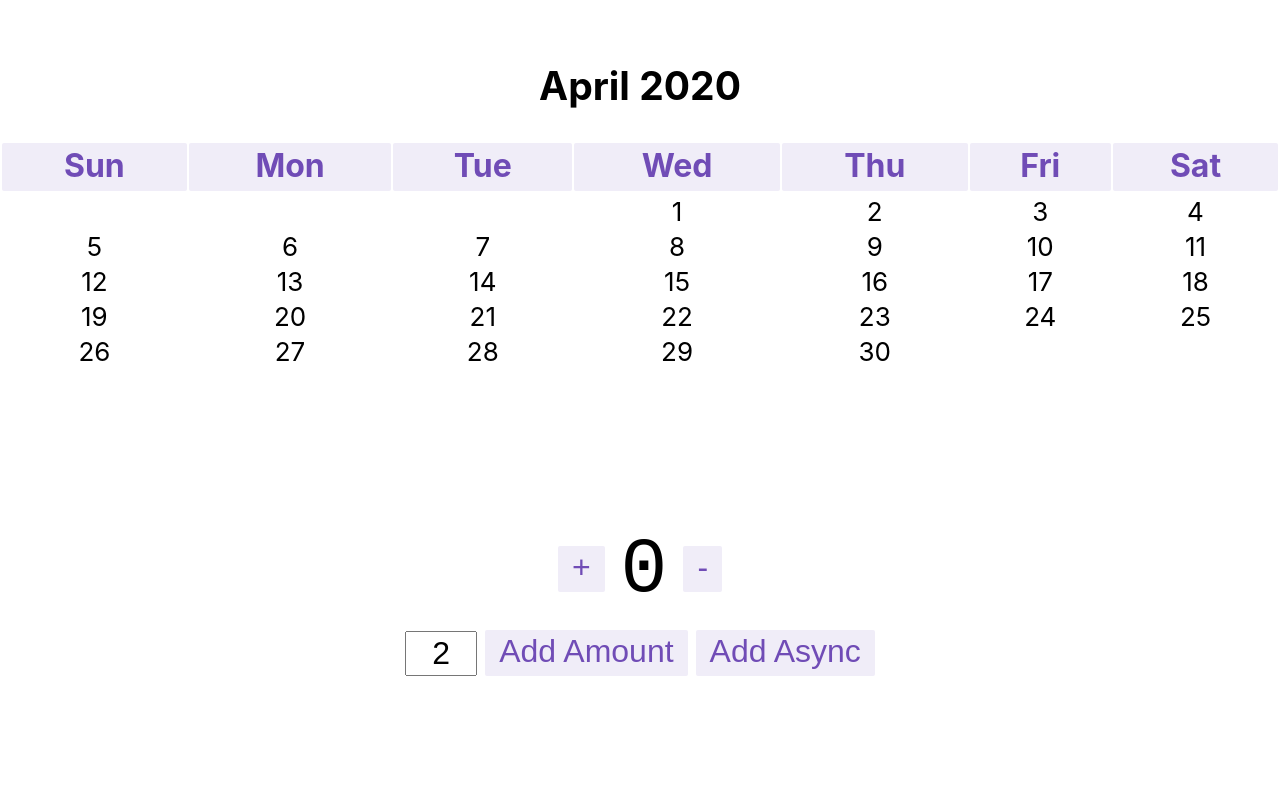
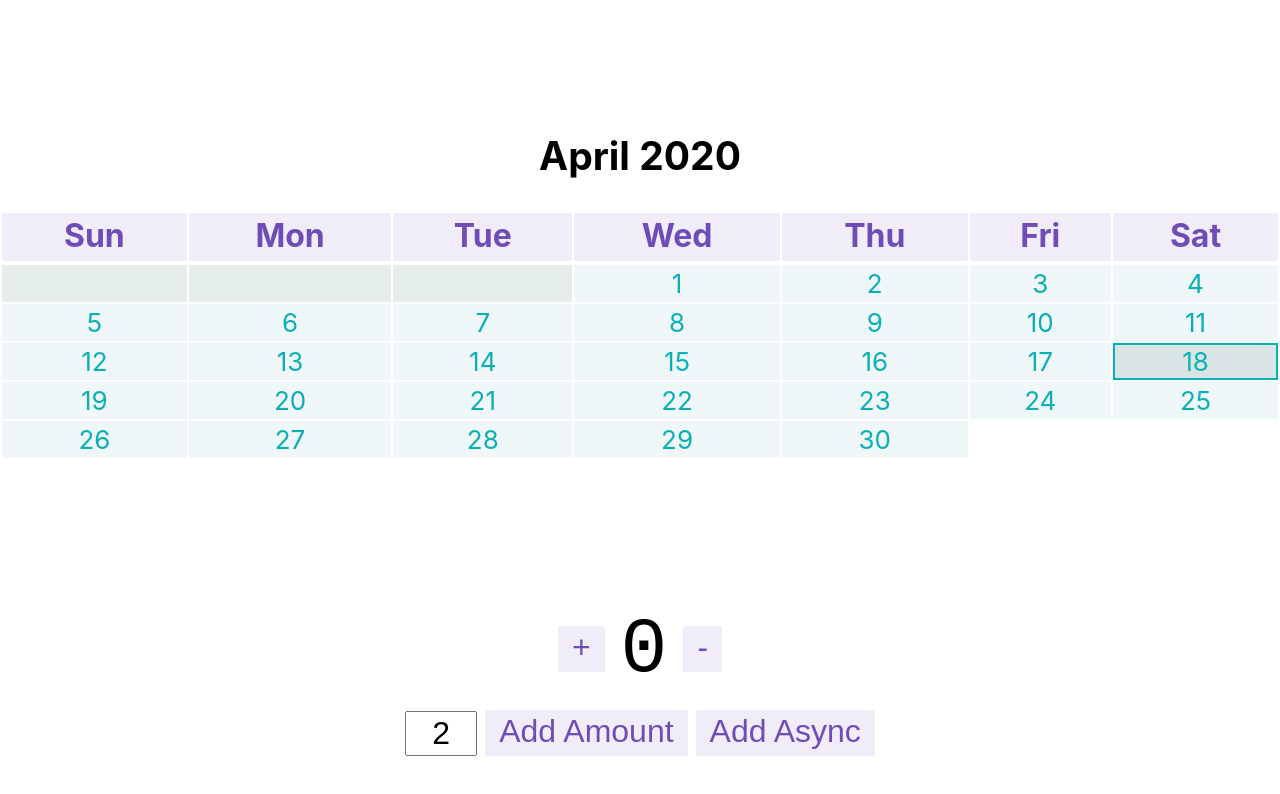
Before and after one commit to Estebmaister/react-calendar, a React (Create React App) app: page / in a window 1280 px wide. Shown: the top 794 px of the page. Built offline with nearby package versions, Linux system fonts and the light colour scheme.

Commit message:
:art: git

```diff
--- a/src/App.css
+++ b/src/App.css
@@ -14,7 +14,7 @@
 }
 
 .App-header {
-  min-height: 50vh;
+  min-height: 30vh;
   display: flex;
   flex-direction: column;
   align-items: center;
--- a/src/components/calendar/calendar.css
+++ b/src/components/calendar/calendar.css
@@ -1,5 +1,5 @@
 .calendar-container {
-    min-height: 50vh;
+    min-height: 70vh;
     display: flex;
     flex-direction: column;
     align-items: center;
@@ -30,3 +30,19 @@
     background-color: rgba(112, 76, 182, 0.1);
     border-radius: 2px;
 }
+
+.calendar-day {
+    border: 2px solid transparent;
+    color: rgb(11, 176, 182);
+    background-color: rgba(112, 176, 182, 0.1);
+}
+
+.empty{
+    border: 2px solid transparent;
+    background-color: rgba(1, 76, 82, 0.1);
+}
+
+.today {
+    border:  2px solid;
+    background-color: rgba(1, 76, 82, 0.15);
+}
```
